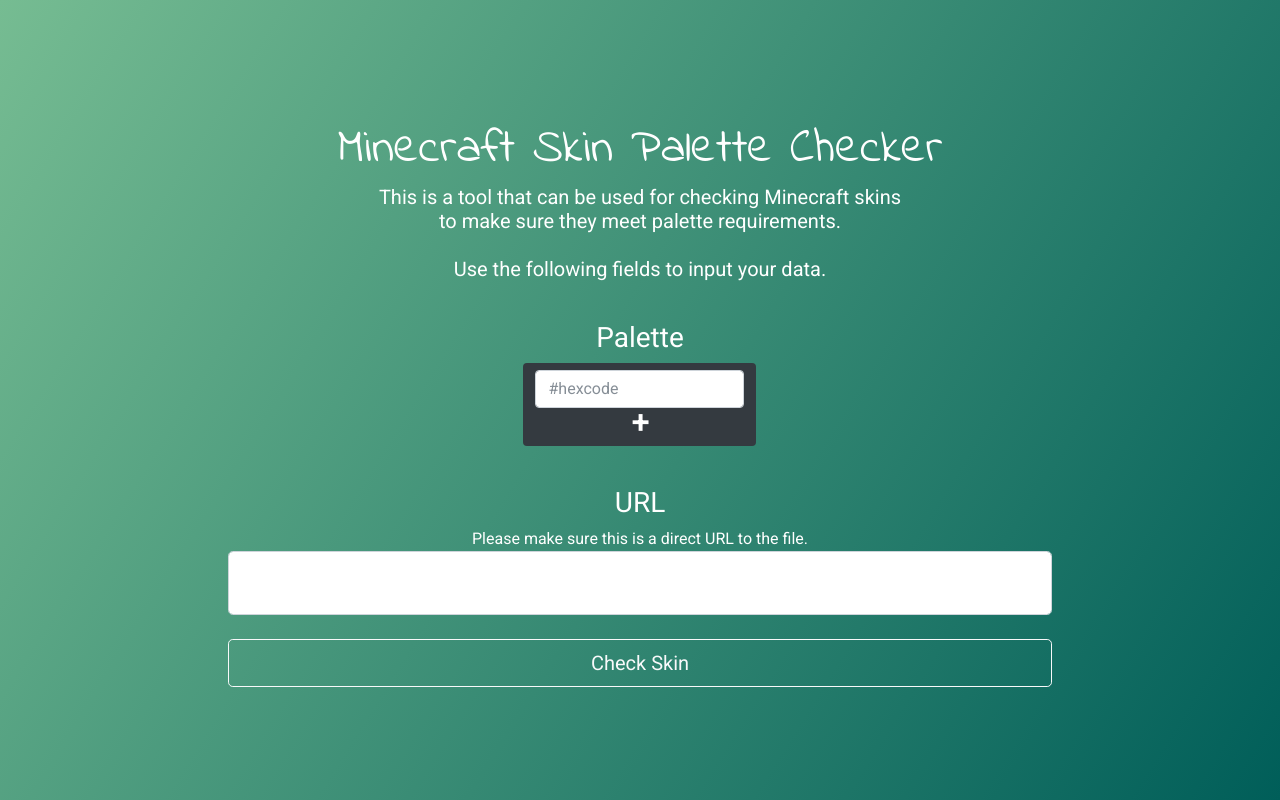
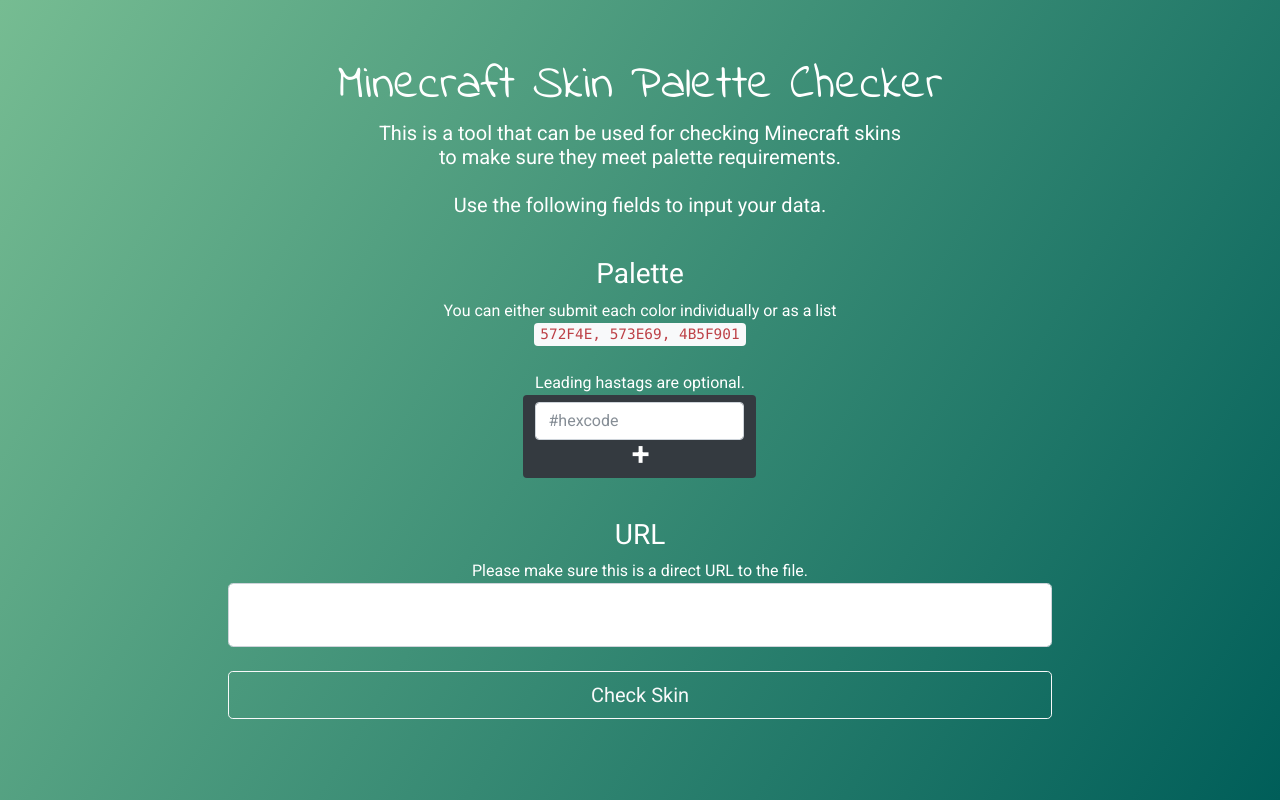
Before and after one commit to Zitzabis/palette_checker, a PHP site: page / in a window 1280 px wide. Run offline with PHP 8.4, Linux system fonts and the light colour scheme.

Commit message:
Index: Adds status output and input notes.

```diff
--- a/index.php
+++ b/index.php
@@ -18,6 +18,10 @@
                         <div class="row" style="padding-top:2rem;">
                             <div class="text-center col">
                                 <h3>Palette</h3>
+                                You can either submit each color individually or as a list<br><code>572F4E, 573E69, 4B5F901</code>
+                                <br>
+                                <br>
+                                Leading hastags are optional.
                                 <h1>
                                     <span class="badge bg-dark">
                                         <input class="form-control" type="text" id="hexcode" placeholder="#hexcode">
@@ -38,6 +42,8 @@
                                 </div>
                                 <br>
                                 <button type="button" class="btn btn-outline-light btn-lg btn-block" style="cursor: pointer;" onclick="matcher()">Check Skin</button>
+                                <br>
+                                <h1 id="status"></h1>
                             </div>
                         </div>
                     </div>
```
